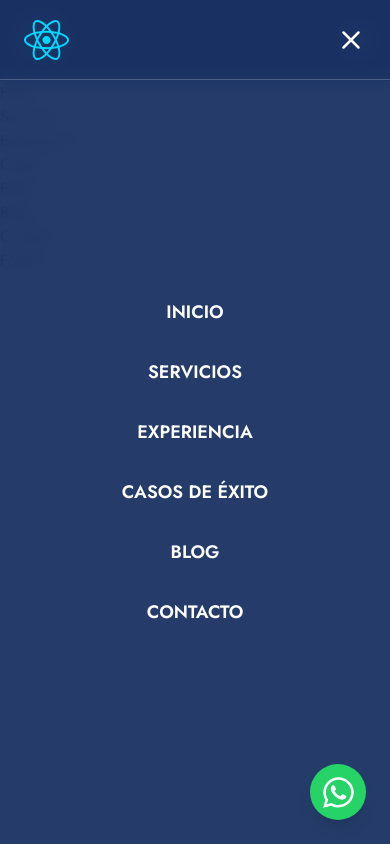
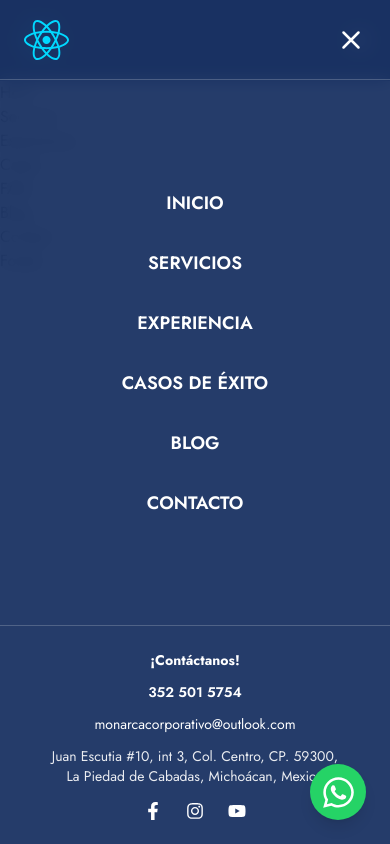
Before and after one commit to Koritek-MX/corporativo-monarca-landing-page, a React (Vite) app: page / in a window 390 px wide. Both pictures are taken after a click on the button "Abrir menú". Built offline with nearby package versions, Linux system fonts and the light colour scheme.

Commit message:
Change: Se modificaron los numeros de telefono -@fernandobo681

```diff
--- a/src/components/common/WhatsAppButton.tsx
+++ b/src/components/common/WhatsAppButton.tsx
@@ -3,7 +3,7 @@ import { FaWhatsapp } from "react-icons/fa";
 const WhatsAppButton = () => {
   return (
     <a
-      href="https://wa.me/523526881772"
+      href="https://wa.me/523525015754"
       target="_blank"
       rel="noopener noreferrer"
       aria-label="WhatsApp"
--- a/src/components/layout/Navbar.tsx
+++ b/src/components/layout/Navbar.tsx
@@ -53,23 +53,15 @@ const Navbar = () => {
               </div>
 
               <div className="w-px h-8 bg-white/30" />
-
-              {/* <div className="text-sm font-semibold text-white leading-tight">
-                <a href="tel:+523526881772" className="hover:text-secondary">
-                  ¿Necesitas ayuda? <br />
-                  <span className="font-bold">352 688 1772</span>
-                </a>
-              </div> */}
-
               <div className="text-sm font-semibold text-white leading-tight">
                 <span className="block">¿Necesitas ayuda?</span>
 
                 <a
-                  href="tel:+523526881772"
+                  href="tel:+523525015754"
                   className="flex items-center gap-2 font-bold hover:text-secondary transition"
                 >
                   <HiOutlinePhone size={16} />
-                  352 688 1772
+                  352 501 5754
                 </a>
               </div>
 
@@ -91,7 +83,9 @@ const Navbar = () => {
 
       {/* MOBILE MODAL */}
       {open && (
-        <div className="fixed inset-0 z-50 bg-primary/95 backdrop-blur-sm">
+        <div className="fixed inset-0 z-50 bg-primary/95 backdrop-blur-sm flex flex-col">
+
+          {/* Modal Header */}
           <div className="flex items-center justify-between px-6 h-20 border-b border-white/20">
             <img src={logo} alt="Logo" className="h-10" />
             <button
@@ -103,7 +97,8 @@ const Navbar = () => {
             </button>
           </div>
 
-          <nav className="flex flex-col items-center justify-center gap-8 text-lg font-semibold text-white h-[calc(100vh-80px)]">
+          {/* Menu */}
+          <nav className="flex-1 flex flex-col items-center justify-center gap-8 text-lg font-semibold text-white">
             <a onClick={() => setOpen(false)} href="#inicio">INICIO</a>
             <a onClick={() => setOpen(false)} href="#servicios">SERVICIOS</a>
             <a onClick={() => setOpen(false)} href="#experiencia">EXPERIENCIA</a>
@@ -111,6 +106,47 @@ const Navbar = () => {
             <a onClick={() => setOpen(false)} href="#blog">BLOG</a>
             <a onClick={() => setOpen(false)} href="#contacto">CONTACTO</a>
           </nav>
+
+          {/* Modal Footer Info */}
+          <div className="border-t border-white/20 px-6 py-6 text-white">
+
+            {/* Contact Info */}
+            <div className="flex flex-col items-center gap-3 text-sm">
+              <b>¡Contáctanos!</b>
+              <a
+                href="tel:+523525015754"
+                className="hover:text-secondary transition font-semibold"
+              >
+                352 501 5754
+              </a>
+
+              <a
+                href="mailto:monarcacorporativo@outlook.com"
+                className="hover:text-secondary transition"
+              >
+                monarcacorporativo@outlook.com
+              </a>
+
+              <span className="opacity-90 text-center">
+                Juan Escutia #10, int 3, Col. Centro, CP. 59300, <br /> La Piedad de Cabadas, Michoácan, Mexico
+              </span>
+
+            </div>
+
+            {/* Social */}
+            <div className="flex justify-center gap-6 mt-4">
+              <a href="#" aria-label="Facebook" className="hover:text-secondary transition">
+                <FaFacebookF size={18} />
+              </a>
+              <a href="#" aria-label="Instagram" className="hover:text-secondary transition">
+                <FaInstagram size={18} />
+              </a>
+              <a href="#" aria-label="Youtube" className="hover:text-secondary transition">
+                <FaYoutube size={18} />
+              </a>
+            </div>
+          </div>
+
         </div>
       )}
     </>
```
